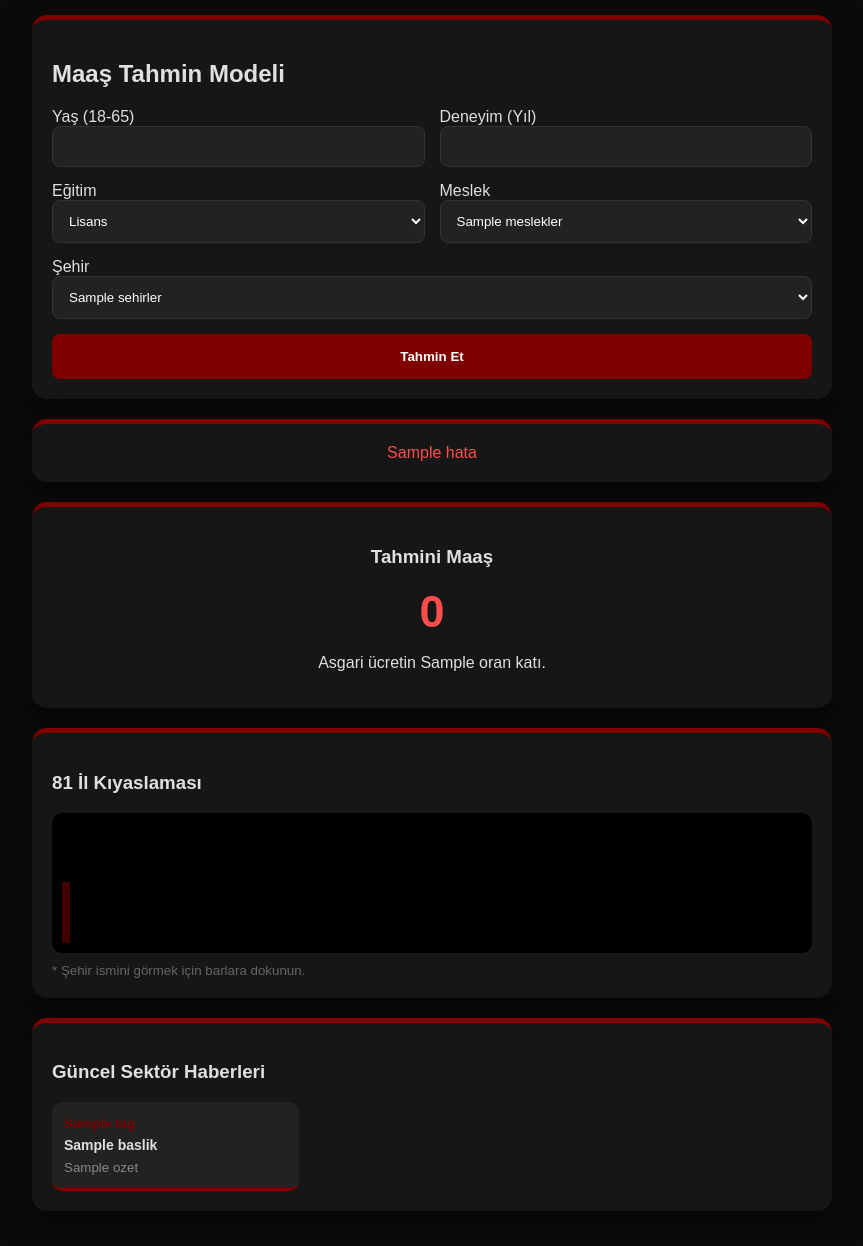
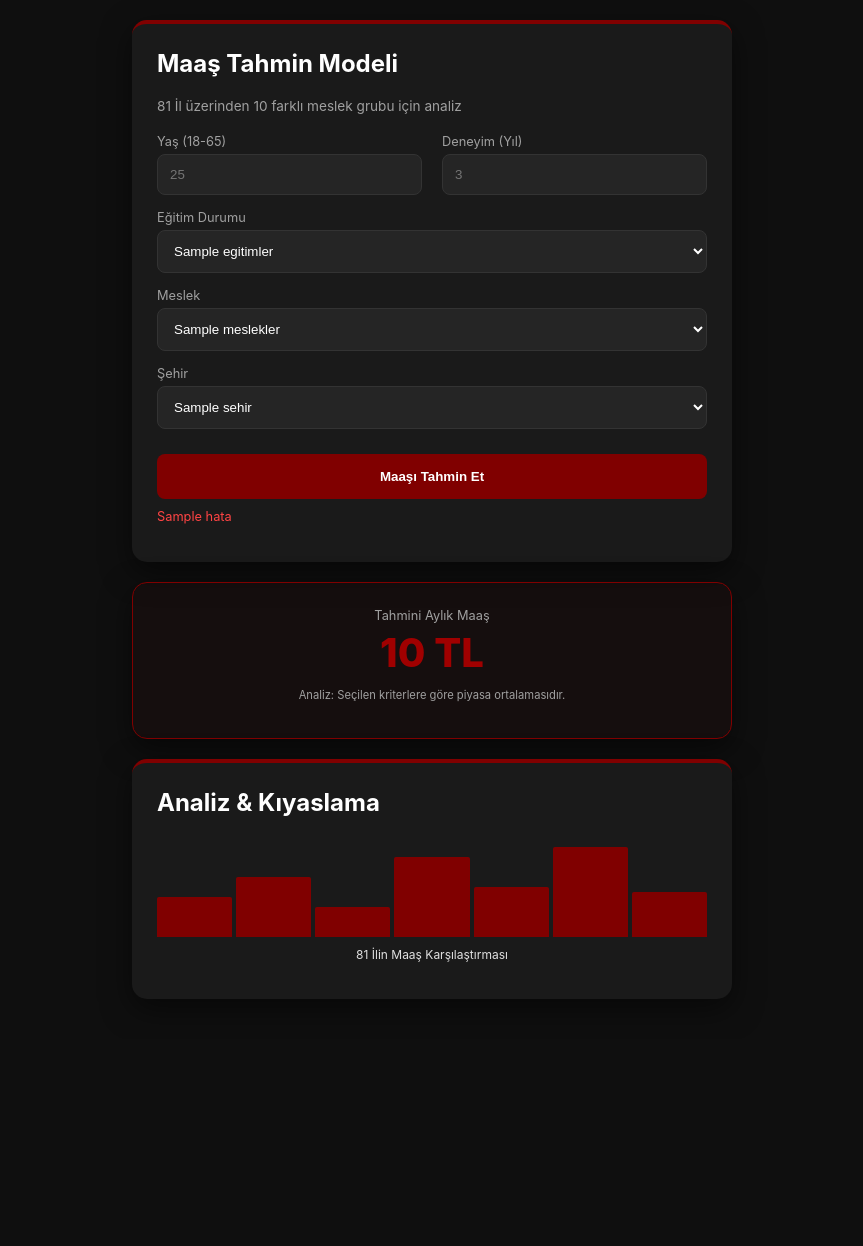
Before and after one commit to kayisdagasli-cmd/maas-tahmini-modeli, a Flask app: template templates/index.html in a window 1280 px wide. Shown: the whole page, without its empty margins (208-1071 px from the left). After the commit the page ends 962 px from the top, so only its background shows below. Run offline with Flask 3, Linux system fonts and the light colour scheme; the template is opened without the code that fills it: most values are stand-ins (such as "Sample title", 1, 10 or a date in 2020); some libraries are stand-ins or nearby versions.

Commit message:
Update index.html

```diff
--- a/templates/index.html
+++ b/templates/index.html
@@ -4,93 +4,172 @@
     <meta charset="UTF-8">
     <meta name="viewport" content="width=device-width, initial-scale=1.0">
     <title>Maaş Tahmin Modeli</title>
-    <script src="https://cdn.jsdelivr.net/npm/countup.js@2.0.7/dist/countUp.min.js"></script>
     <style>
-        :root { --bordo: #800000; --bg: #0b0b0b; --card: #161616; --text: #e0e0e0; }
-        body { background: var(--bg); color: var(--text); font-family: sans-serif; margin: 0; padding: 15px; }
-        .container { max-width: 800px; margin: auto; }
-        .card { background: var(--card); border-radius: 15px; padding: 20px; border-top: 5px solid var(--bordo); margin-bottom: 20px; box-shadow: 0 10px 30px rgba(0,0,0,0.5); }
-        .grid { display: grid; grid-template-columns: 1fr 1fr; gap: 15px; }
-        @media (max-width: 600px) { .grid { grid-template-columns: 1fr; } }
-        input, select { width: 100%; padding: 12px; background: #222; border: 1px solid #333; border-radius: 8px; color: white; box-sizing: border-box; }
-        .btn { width: 100%; padding: 15px; background: var(--bordo); border: none; border-radius: 8px; color: white; font-weight: bold; cursor: pointer; margin-top: 15px; }
-        .price { font-size: 45px; color: #ff4d4d; font-weight: bold; }
-        .bar-chart { display: flex; align-items: flex-end; height: 120px; gap: 2px; background: #000; padding: 10px; border-radius: 10px; overflow-x: auto; position: relative; }
-        .bar { min-width: 8px; background: #400000; height: 20px; transition: 0.3s; cursor: pointer; }
-        .bar-active { background: #ff4d4d; min-width: 12px; height: 70px !important; box-shadow: 0 0 10px #ff4d4d; }
-        #city-tag { position: absolute; background: white; color: black; padding: 4px 8px; border-radius: 4px; font-size: 11px; font-weight: bold; display: none; z-index: 100; pointer-events: none; }
-        .news-grid { display: grid; grid-template-columns: repeat(3, 1fr); gap: 10px; }
-        @media (max-width: 600px) { .news-grid { grid-template-columns: 1fr; } }
-        .news-box { background: #222; padding: 12px; border-radius: 10px; border-bottom: 3px solid var(--bordo); }
+        :root {
+            --dark-bg: #0f0f0f;
+            --card-bg: #1a1a1a;
+            --bordo: #800000;
+            --light-bordo: #a00000;
+            --text-main: #e0e0e0;
+            --text-dim: #a0a0a0;
+        }
+
+        body {
+            background-color: var(--dark-bg);
+            color: var(--text-main);
+            font-family: 'Inter', sans-serif;
+            margin: 0; padding: 20px;
+        }
+
+        .container { max-width: 600px; margin: auto; }
+
+        .card {
+            background: var(--card-bg);
+            border-radius: 15px;
+            padding: 25px;
+            margin-bottom: 20px;
+            border-top: 4px solid var(--bordo);
+            box-shadow: 0 10px 30px rgba(0,0,0,0.5);
+        }
+
+        h2 { margin-top: 0; font-size: 1.5rem; color: #fff; }
+        p.sub-title { font-size: 0.85rem; color: var(--text-dim); margin-bottom: 20px; }
+
+        .form-grid {
+            display: grid;
+            grid-template-columns: 1fr 1fr;
+            gap: 20px;
+        }
+
+        .form-group { margin-bottom: 15px; }
+        label { display: block; font-size: 0.8rem; margin-bottom: 5px; color: var(--text-dim); }
+
+        input, select {
+            width: 100%;
+            padding: 12px;
+            background: #252525;
+            border: 1px solid #333;
+            border-radius: 8px;
+            color: white;
+            box-sizing: border-box;
+        }
+
+        input:focus { border-color: var(--bordo); outline: none; }
+
+        .btn-submit {
+            width: 100%;
+            padding: 15px;
+            background: var(--bordo);
+            color: white;
+            border: none;
+            border-radius: 8px;
+            font-weight: bold;
+            cursor: pointer;
+            transition: 0.3s;
+            margin-top: 10px;
+        }
+
+        .btn-submit:hover { background: var(--light-bordo); }
+
+        .result-card {
+            text-align: center;
+            border: 1px solid var(--bordo);
+            background: rgba(128, 0, 0, 0.05);
+        }
+
+        .salary-text {
+            font-size: 2.5rem;
+            color: var(--light-bordo);
+            font-weight: 800;
+            display: block;
+        }
+
+        .error { color: #ff4444; font-size: 0.8rem; margin-top: 10px; }
+
+        /* Grafik Placeholder */
+        .chart-mockup {
+            height: 100px;
+            display: flex;
+            align-items: flex-end;
+            gap: 4px;
+            margin-top: 15px;
+        }
+        .bar { background: var(--bordo); flex: 1; border-radius: 2px 2px 0 0; }
     </style>
 </head>
 <body>
+
 <div class="container">
     <div class="card">
         <h2>Maaş Tahmin Modeli</h2>
-            <form action="/predict" method="post">
-                <div class="grid">
-                    <div><label>Yaş (18-65)</label><input type="number" name="yas" value="{{ yas if yas else 25 }}" min="18" max="65" required></div>
-                    <div><label>Deneyim (Yıl)</label><input type="number" name="deneyim" value="{{ deneyim if deneyim else 3 }}" min="0" max="47" required></div>
-                    <div><label>Eğitim</label><select name="egitim"><option>Lise</option><option selected>Lisans</option><option>Yüksek Lisans</option><option>Doktora</option></select></div>
-                    <div><label>Meslek</label><select name="meslek">{% for m in meslekler %}<option {% if m == meslek %}selected{% endif %}>{{ m }}</option>{% endfor %}</select></div>
+        <p class="sub-title">81 İl üzerinden 10 farklı meslek grubu için analiz</p>
+
+        <form method="POST">
+            <div class="form-grid">
+                <div class="form-group">
+                    <label>Yaş (18-65)</label>
+                    <input type="number" name="yas" min="18" max="65" placeholder="25" required>
                 </div>
-                <div style="margin-top:15px;"><label>Şehir</label><select name="sehir">{% for s in sehirler %}<option {% if s == secilen_sehir %}selected{% endif %}>{{ s }}</option>{% endfor %}</select></div>
-                <button type="submit" class="btn">Tahmin Et</button>
+                <div class="form-group">
+                    <label>Deneyim (Yıl)</label>
+                    <input type="number" name="deneyim" placeholder="3" required>
+                </div>
+            </div>
+
+            <div class="form-group">
+                <label>Eğitim Durumu</label>
+                <select name="egitim">
+                    {% for e in egitimler %}
+                    <option value="{{ e }}">{{ e }}</option>
+                    {% endfor %}
+                </select>
+            </div>
+
+            <div class="form-group">
+                <label>Meslek</label>
+                <select name="meslek">
+                    {% for m in meslekler %}
+                    <option value="{{ m }}">{{ m }}</option>
+                    {% endfor %}
+                </select>
+            </div>
+
+            <div class="form-group">
+                <label>Şehir</label>
+                <select name="sehir">
+                    {% for sehir in iller %}
+                    <option value="{{ sehir }}">{{ sehir }}</option>
+                    {% endfor %}
+                </select>
+            </div>
+
+            <button type="submit" class="btn-submit">Maaşı Tahmin Et</button>
+            {% if hata %}<p class="error">{{ hata }}</p>{% endif %}
         </form>
     </div>
 
-        {% if hata %}<div class="card" style="color:#ff4d4d; text-align:center;">{{ hata }}</div>{% endif %}
-
     {% if tahmin %}
-        <div class="card" style="text-align: center;">
-            <h3>Tahmini Maaş</h3>
-            <div class="price" id="sayac">0</div>
-            <p>Asgari ücretin {{ oran }} katı.</p>
-        </div>
-
-        <div class="card">
-            <h3>81 İl Kıyaslaması</h3>
-            <div class="bar-chart">
-                <div id="city-tag"></div>
-                {% for s in sehirler %}
-                <div class="bar {% if s == secilen_sehir %}bar-active{% endif %}" data-name="{{ s }}" style="height: {{ range(20, 100) | random }}px;"></div>
-                {% endfor %}
-            </div>
-            <small style="color:#666; margin-top:10px; display:block;">* Şehir ismini görmek için barlara dokunun.</small>
+    <div class="card result-card">
+        <label>Tahmini Aylık Maaş</label>
+        <span class="salary-text">{{ "{:,.0f}".format(tahmin).replace(',', '.') }} TL</span>
+        <p style="font-size: 0.7rem; color: var(--text-dim);">Analiz: Seçilen kriterlere göre piyasa ortalamasıdır.</p>
     </div>
     {% endif %}
 
     <div class="card">
-            <h3>Güncel Sektör Haberleri</h3>
-            <div class="news-grid">
-                {% for haber in haberler %}
-                <div class="news-box">
-                    <small style="color:var(--bordo); font-weight:bold;">{{ haber.tag }}</small>
-                    <p style="margin:5px 0; font-weight:bold; font-size:14px;">{{ haber.baslik }}</p>
-                    <small style="color:#888;">{{ haber.ozet }}</small>
+        <h2>Analiz & Kıyaslama</h2>
+        <div class="chart-mockup">
+            <div class="bar" style="height: 40%"></div>
+            <div class="bar" style="height: 60%"></div>
+            <div class="bar" style="height: 30%"></div>
+            <div class="bar" style="height: 80%"></div>
+            <div class="bar" style="height: 50%"></div>
+            <div class="bar" style="height: 90%"></div>
+            <div class="bar" style="height: 45%"></div>
         </div>
-                {% endfor %}
-            </div>
+        <p style="font-size: 0.75rem; text-align: center; margin-top: 10px;">81 İlin Maaş Karşılaştırması</p>
     </div>
 </div>
 
-    <script>
-        {% if tahmin %}
-        new CountUp('sayac', {{ tahmin }}, { separator: '.', decimal: ',', duration: 2 }).start();
-
-        const bars = document.querySelectorAll('.bar');
-        const tag = document.getElementById('city-tag');
-        bars.forEach(bar => {
-            bar.addEventListener('click', (e) => {
-                tag.innerText = bar.getAttribute('data-name');
-                tag.style.display = 'block';
-                tag.style.left = (bar.offsetLeft) + 'px';
-                tag.style.bottom = (bar.offsetHeight + 15) + 'px';
-                setTimeout(() => { tag.style.display = 'none'; }, 2000);
-            });
-        });
-        {% endif %}
-    </script>
 </body>
 </html>
```
Lines whose indentation alone changed are shown as unchanged.
